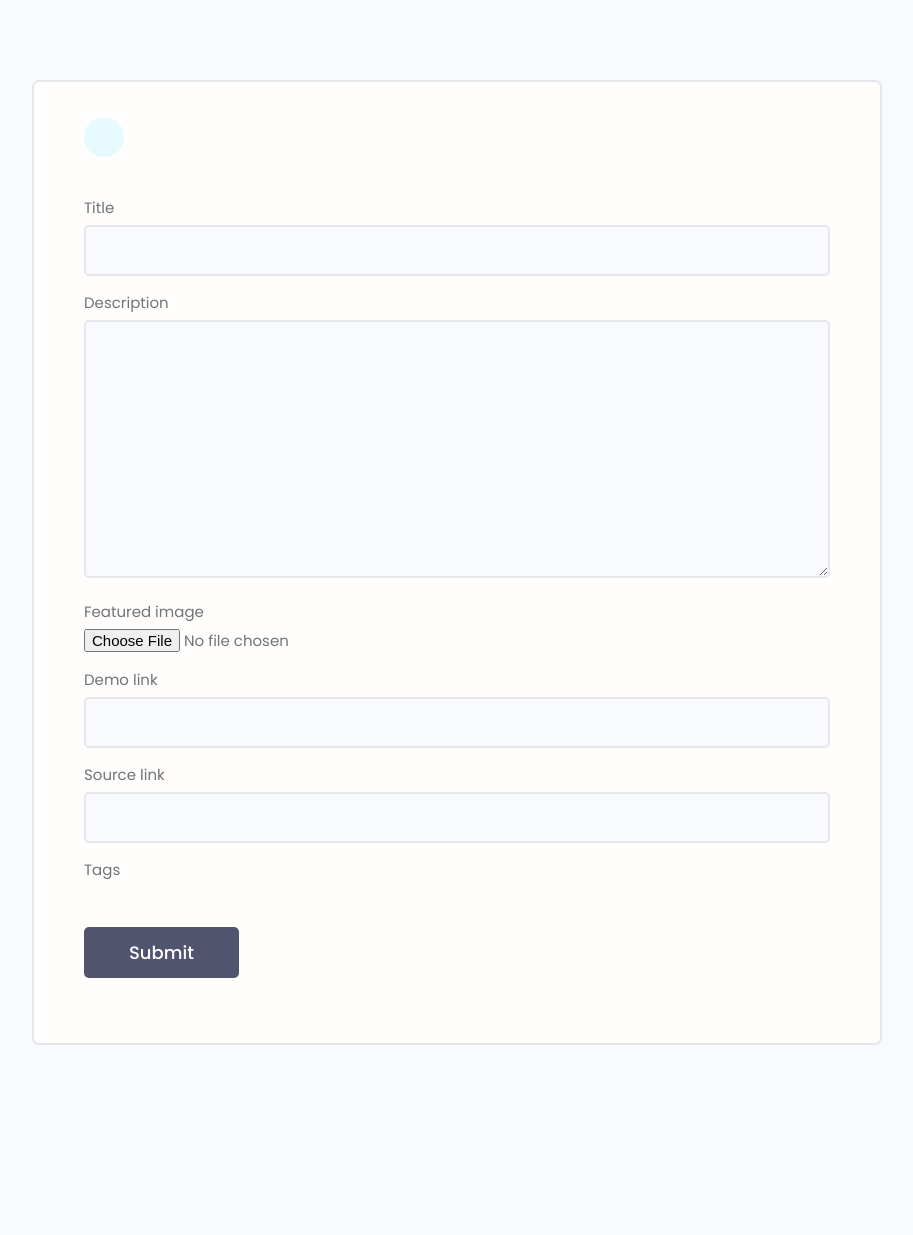
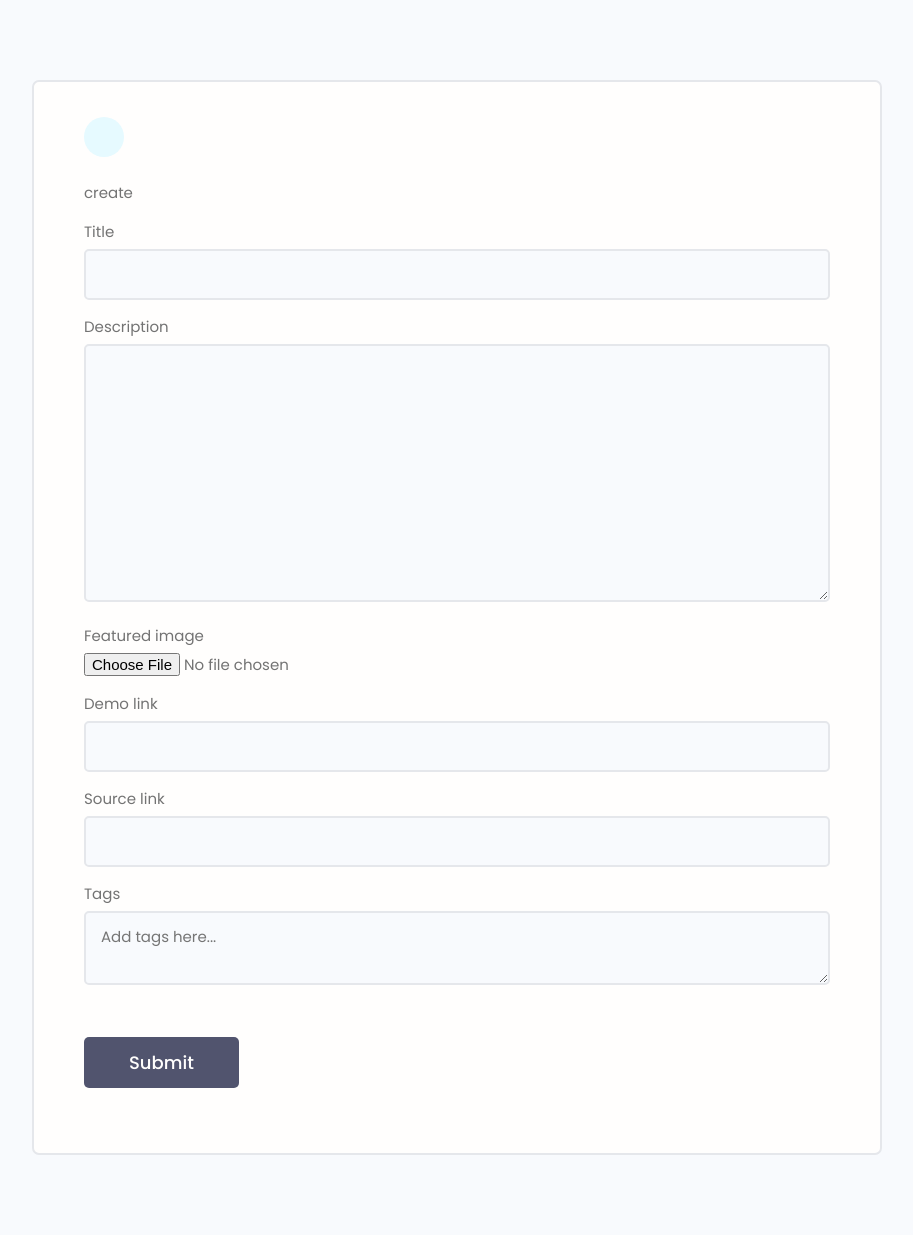
Before and after one commit to vivek2540p/dev-search, a Django app: page /projects/create-project/ in a window 1280 px wide. Shown: the part 77-1312 px from the top of the page, without its empty margins (183-1096 px from the left). Before the commit the page ends 1122 px from the top, so only its background shows below. Run offline with Django 5.2, Linux system fonts and the light colour scheme; the visitor is signed in with stand-in values (Sample User, id 1); data that the repository does not hold is empty; some libraries are stand-ins or nearby versions.

Commit message:
fix tags bug in add project form

```diff
--- a/projects/forms.py
+++ b/projects/forms.py
@@ -1,6 +1,6 @@
 from django.forms import ModelForm
 from django import forms
-from .models import Project,Review
+from .models import Project,Review, Tag
 
 class ProjectForm(ModelForm):
     class Meta:
@@ -12,9 +12,14 @@ class ProjectForm(ModelForm):
 
     def __init__(self,*args,**kwargs):
         super(ProjectForm,self).__init__(*args,**kwargs)
+        if self.instance and self.instance.pk:
+            # Editing existing project — show only selected tags
+            self.fields['tags'].queryset = self.instance.tags.all()
+        else:
+            # Adding new project — show all available tags
+            self.fields['tags'].queryset = Tag.objects.all()
 
         # self.fields['title'].widget.attrs.update({'class':'input', 'placeholder':'Project Title'})
-        print("12345")
         for k,v in self.fields.items():
             v.widget.attrs.update({'class':'input'})
 
--- a/projects/templates/projects/project_form.html
+++ b/projects/templates/projects/project_form.html
@@ -12,12 +12,14 @@
 
             <form class="form" method="POST" enctype="multipart/form-data">
                 {% csrf_token %}
-
+                {{type}}
                 {% for field in form %}
                 <!-- Input:Text -->
                 <div class="form__field">
-                    <label for="formInput#text">{{field.label}}</label>
-                    {{field}}
+                    {% if field.label != 'Tags' or type == 'update' %}
+                        <label for="formInput#text">{{field.label}}</label>
+                        {{field}}
+                    {% endif %}
                 </div>
                 {% endfor %}
 
@@ -28,10 +30,10 @@
                     {% endfor %}
                 </div>
 
-                <!-- <div class="form__field">
+                <div class="form__field">
                     <label for="formInput#text">Tags</label>
                     <textarea class="input" name="newtags" placeholder="Add tags here..."></textarea>
-                </div> -->
+                </div>
                 <input class="btn btn--sub btn--lg  my-md" type="submit" value="Submit" />
             </form>
         </div>
--- a/projects/templates/projects/single_project.html
+++ b/projects/templates/projects/single_project.html
@@ -48,7 +48,7 @@
           <h2 class="singleProject__title">{{ project.title }}</h2>
           <h3 class="singleProject__subtitle">About the Project</h3>
           <div class="singleProject__info">
-                {{project.description }}
+                {{project.description|linebreaksbr  }}
           </div>
 
           <div class="comments">
--- a/projects/utils.py
+++ b/projects/utils.py
@@ -36,7 +36,7 @@ def paginateProject(request,projects,results):
 def chatbot(query,context):
     llm = ChatGoogleGenerativeAI(model="gemini-2.0-flash",google_api_key=settings.GEMINI_API_KEY)
     prompt = """ You are a helpful and knowledgeable project assistant.
-    Below is the context of a software project followed by a user's question.Answer the following question based only on provided context.Use the context to generate a helpful, accurate, and concise answer. Keep the response short and relevant .For general questions or greetings, respond concisely.
+    Below is the context of a software project followed by a user's question.Answer the following question based only on provided context.The agent can also respond to project-related queries using its built-in knowledge base.Use the context to generate a helpful, accurate, and concise answer. Keep the response short and relevant .For general questions or greetings, respond concisely.
     <context>
     """+context+"""
     </context>
--- a/projects/views.py
+++ b/projects/views.py
@@ -60,7 +60,7 @@ def createProject(request):
                 project.tags.add(tag)
             return redirect('account')
 
-    context = {'form': form}
+    context = {'form': form,'type':'create'}
     return render(request, "projects/project_form.html", context)
 
 
@@ -71,16 +71,16 @@ def updateProject(request,pk):
     form= ProjectForm(instance=projectObj)
 
     if request.method=='POST':
-        # newtags = request.POST.get('newtags').replace(',',  " ").split()
+        newtags = request.POST.get('newtags').replace(',',  " ").split()
         form=ProjectForm(request.POST,request.FILES,instance=projectObj)
         if form.is_valid():
             form.save()
-            # for tag in newtags:
-            #     tag ,created= Tag.objects.get_or_create(name=tag)
-            #     projectObj.tags.add(tag)
+            for tag in newtags:
+                tag ,created= Tag.objects.get_or_create(name=tag)
+                projectObj.tags.add(tag)
             projectObj.save()
             return redirect('account')
-    context={'form':form}
+    context={'form':form,'type':'update'}
     return render(request,'projects/project_form.html',context)
 
 
```
